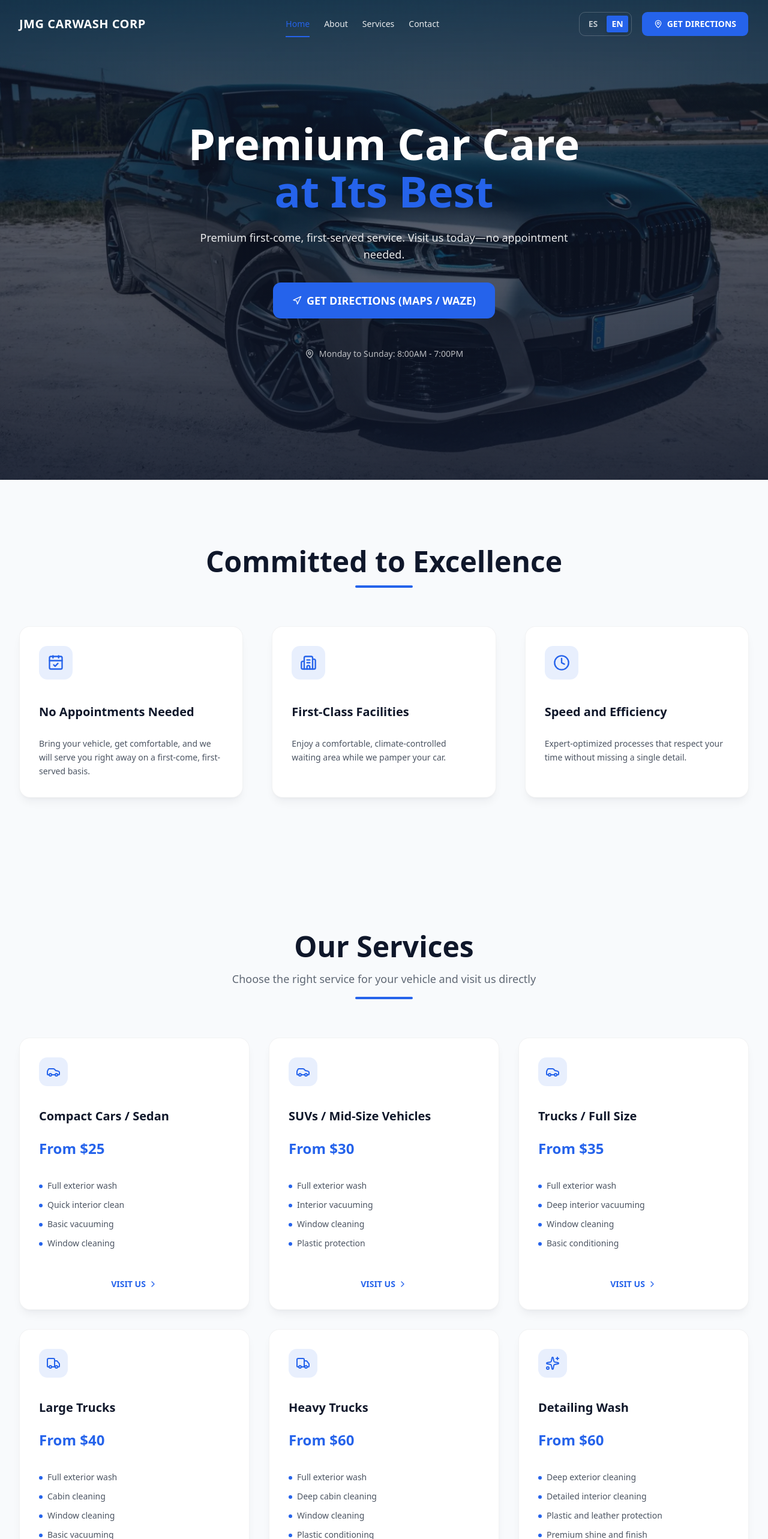
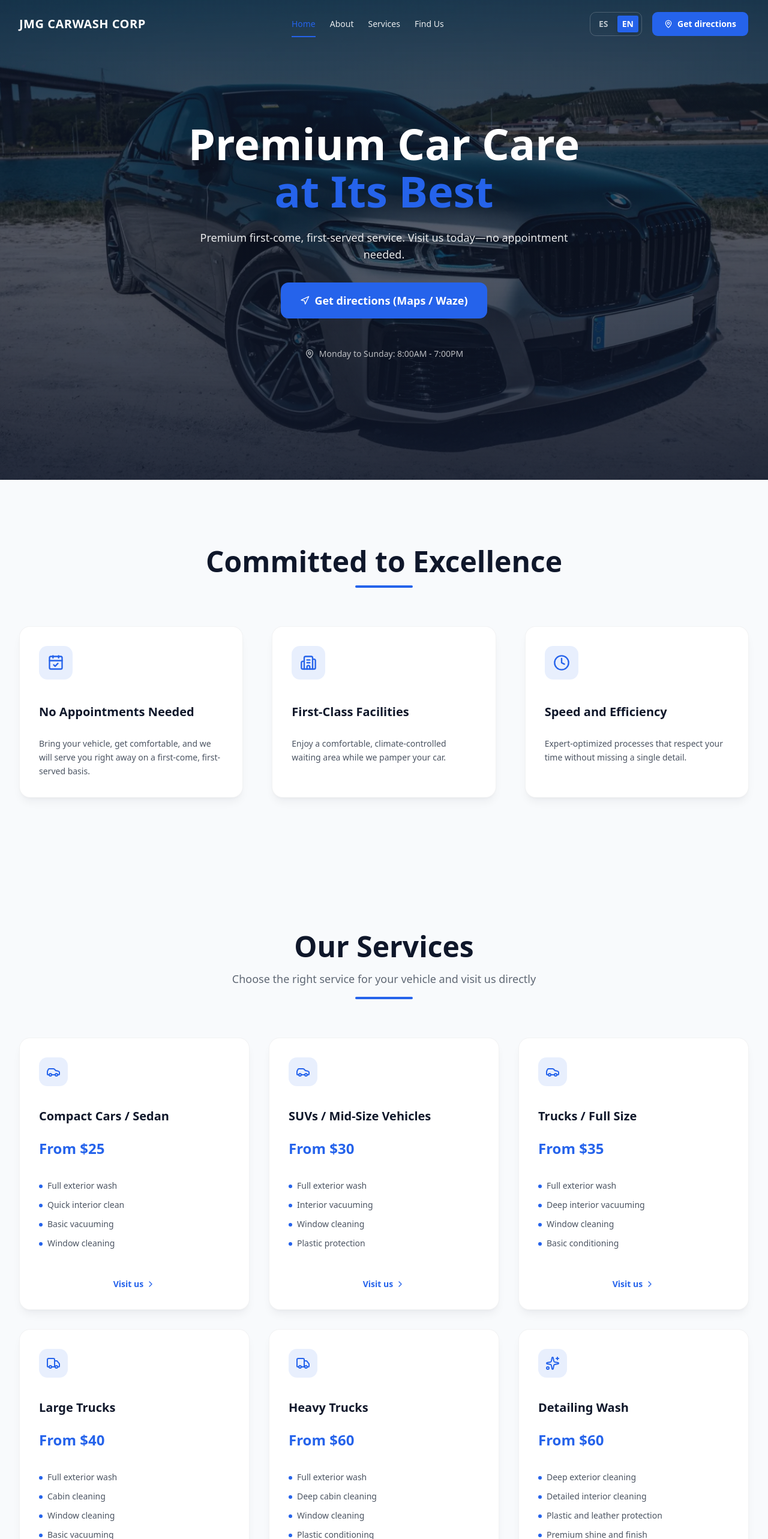
Before and after one commit to enocgarciadev/jmg-carwash-landing, a React (Vite) app: page / in a window 1280 px wide. Shown: the top 2566 px of the page at 60% size. Built offline with nearby package versions, Linux system fonts and the light colour scheme.

Commit message:
feat(i18n): normalize CTA casing and rename nav.contact to nav.location

```diff
--- a/src/components/Navbar.tsx
+++ b/src/components/Navbar.tsx
@@ -15,7 +15,7 @@ export default function Navbar() {
       { id: 'hero', label: t('nav.home') },
       { id: 'about', label: t('nav.about') },
       { id: 'services', label: t('nav.services') },
-      { id: 'location', label: t('nav.contact') },
+      { id: 'location', label: t('nav.location') },
     ],
     [t]
   )
--- a/src/i18n/messages.ts
+++ b/src/i18n/messages.ts
@@ -9,8 +9,8 @@ export const messages = {
     'nav.home': 'Inicio',
     'nav.about': 'Acerca de',
     'nav.services': 'Servicios',
-    'nav.contact': 'Contacto',
-    'nav.directions': 'CÓMO LLEGAR',
+    'nav.location': 'Ubicación',
+    'nav.directions': 'Cómo llegar',
     'nav.openMenu': 'Abrir menú',
     'nav.closeMenu': 'Cerrar menú',
 
@@ -19,7 +19,7 @@ export const messages = {
     'hero.highlight': 'de Nivel Superior',
     'hero.subtitle':
       'Atención premium en orden de llegada. Visítanos hoy mismo sin necesidad de cita previa.',
-    'hero.cta': 'CÓMO LLEGAR (MAPS / WAZE)',
+    'hero.cta': 'Cómo llegar (Maps / Waze)',
     'hero.hours': 'Lunes a Domingo: 8:00AM - 7:00PM',
 
     // About
@@ -38,7 +38,7 @@ export const messages = {
     'services.title': 'Nuestros Servicios',
     'services.intro':
       'Selecciona el servicio ideal para tu vehículo y visítanos directamente',
-    'services.cta': 'VISÍTANOS',
+    'services.cta': 'Visítanos',
     'services.footer': '¡Elige tu servicio y visítanos! No necesitas reservar.',
 
     'services.compact.name': 'Autos Compactos / Sedán',
@@ -93,7 +93,7 @@ export const messages = {
     'location.phone': '(305) 992-9248',
     'location.footer':
       'Visítanos sin cita previa. Te atendemos en orden de llegada.',
-    'location.mapButton': 'VER MAPA GRANDE',
+    'location.mapButton': 'Ver mapa grande',
     'location.iframeTitle': 'Ubicación JMG Carwash Corp',
 
     // Footer
@@ -106,6 +106,10 @@ export const messages = {
     'meta.description':
       'JMG Carwash Corp - Lavado de autos premium. Atención en orden de llegada, sin citas previas. Visítanos hoy mismo.',
 
+    // Mobile bottom bar
+    'mobileBar.call': 'Llamar',
+    'mobileBar.directions': 'Cómo llegar',
+
     // Language switcher
     'lang.switcherLabel': 'Idioma',
     'lang.es': 'ES',
@@ -116,8 +120,8 @@ export const messages = {
     'nav.home': 'Home',
     'nav.about': 'About',
     'nav.services': 'Services',
-    'nav.contact': 'Contact',
-    'nav.directions': 'GET DIRECTIONS',
+    'nav.location': 'Find Us',
+    'nav.directions': 'Get directions',
     'nav.openMenu': 'Open menu',
     'nav.closeMenu': 'Close menu',
 
@@ -126,7 +130,7 @@ export const messages = {
     'hero.highlight': 'at Its Best',
     'hero.subtitle':
       'Premium first-come, first-served service. Visit us today—no appointment needed.',
-    'hero.cta': 'GET DIRECTIONS (MAPS / WAZE)',
+    'hero.cta': 'Get directions (Maps / Waze)',
     'hero.hours': 'Monday to Sunday: 8:00AM - 7:00PM',
 
     // About
@@ -145,7 +149,7 @@ export const messages = {
     'services.title': 'Our Services',
     'services.intro':
       'Choose the right service for your vehicle and visit us directly',
-    'services.cta': 'VISIT US',
+    'services.cta': 'Visit us',
     'services.footer':
       'Choose your service and visit us! No reservation needed.',
 
@@ -201,7 +205,7 @@ export const messages = {
     'location.phone': '(305) 992-9248',
     'location.footer':
       'Visit us without an appointment. We serve on a first-come, first-served basis.',
-    'location.mapButton': 'VIEW LARGE MAP',
+    'location.mapButton': 'View large map',
     'location.iframeTitle': 'JMG Carwash Corp Location',
 
     // Footer
@@ -213,6 +217,10 @@ export const messages = {
     'meta.title': 'JMG Carwash Corp | Premium Car Wash',
     'meta.description':
       'JMG Carwash Corp - Premium car wash. First-come, first-served, no appointments needed. Visit us today.',
+
+    // Mobile bottom bar
+    'mobileBar.call': 'Call',
+    'mobileBar.directions': 'Directions',
 
     // Language switcher
     'lang.switcherLabel': 'Language',
```
